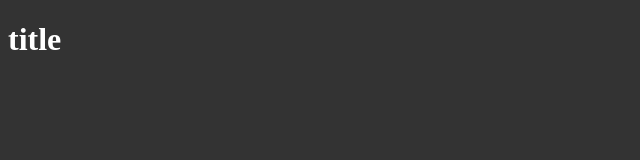
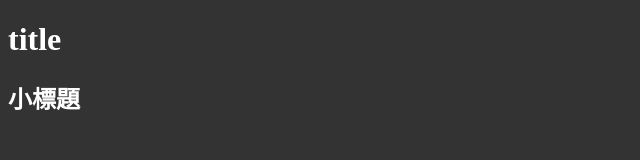
Before and after one commit to koko1108/github12224, a plain HTML site: page index.html in a window 1280 px wide. Shown: the whole page, without its empty margins (0-640 px from the left). Drawn offline with Linux system fonts and the light colour scheme.

Commit message:
新增h2

```diff
--- a/index.html
+++ b/index.html
@@ -8,5 +8,6 @@
 </head>
 <body>
     <h1>title</h1>
+    <h2>小標題</h2>
 </body>
 </html>
```
